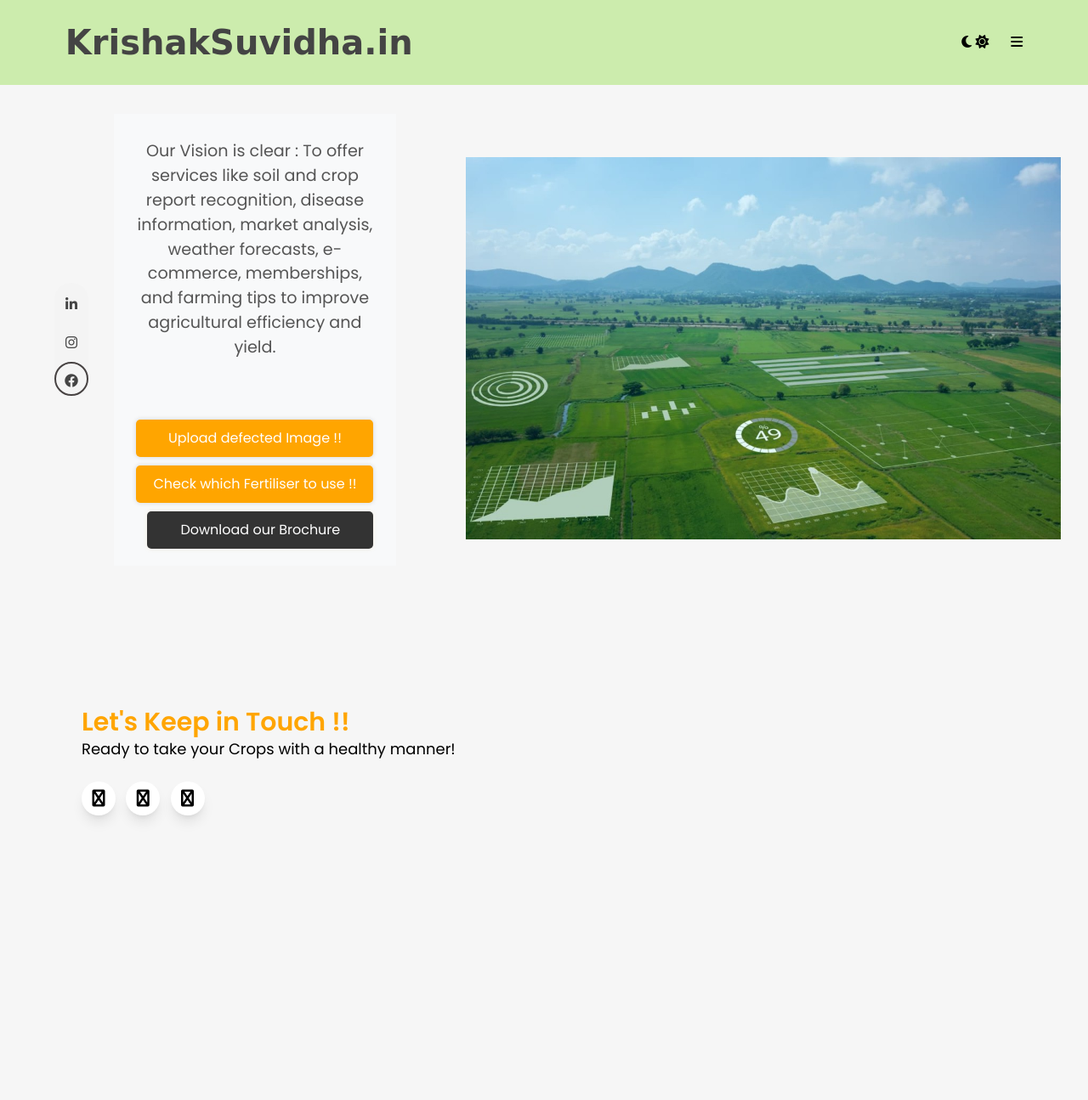
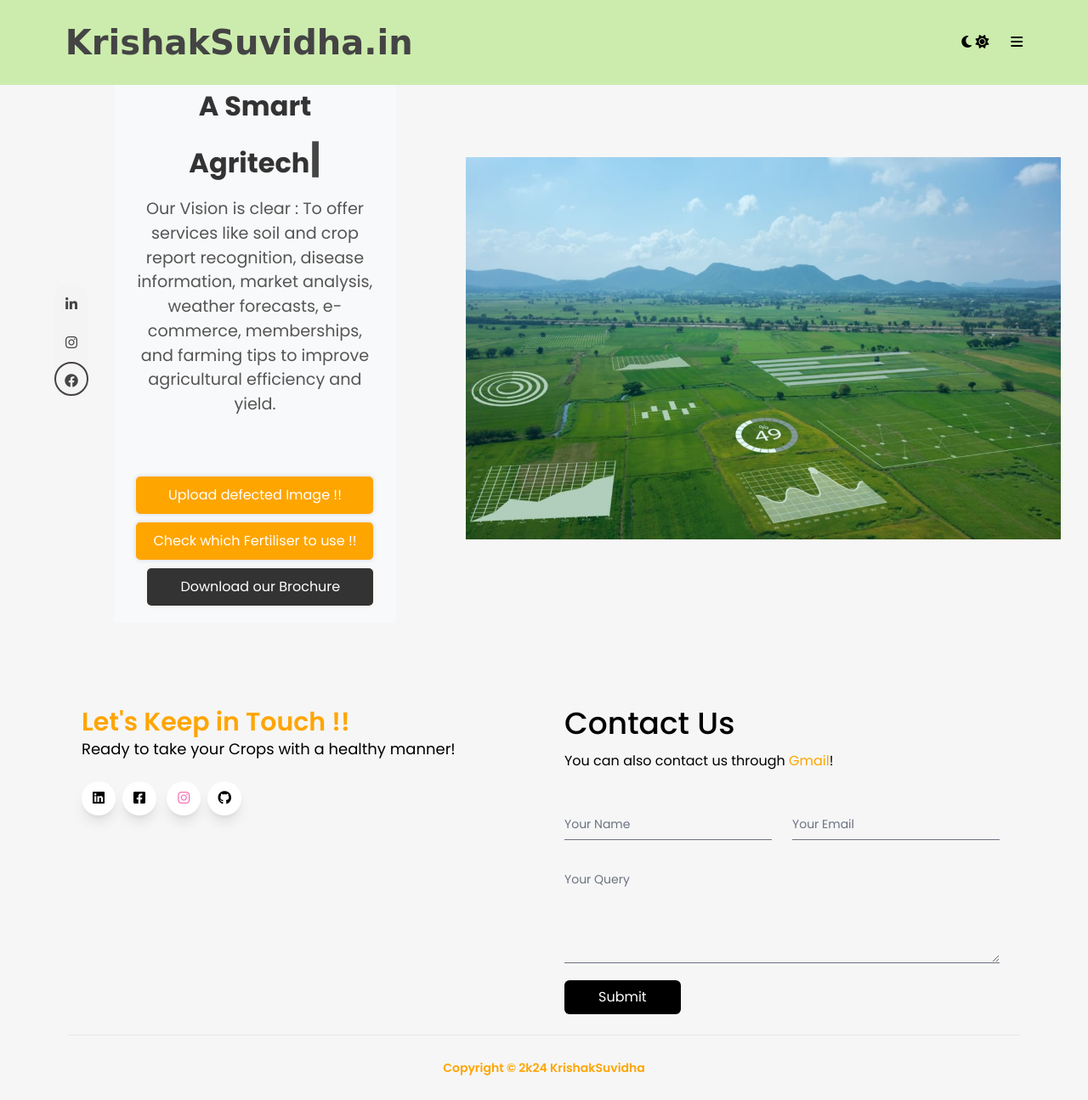
Before and after one commit to Satyam30raj/E-comm, a Flask app: page / in a window 1280 px wide. Shown: the whole page at 85% size. Before the commit the page ends 965 px from the top, so only its background shows below. Run offline with Flask 3, Linux system fonts and the light colour scheme; some libraries are stand-ins or nearby versions; some web fonts are replaced.

Commit message:
home.html

```diff
--- a/templates/home.html
+++ b/templates/home.html
@@ -133,7 +133,7 @@
                             <i class="fa fa-times" onclick="menuClose()"></i>
                         </div>
                         <li class="list">
-                            <a href="index.html" class="link">Home</a>
+                            <a href="home.html" class="link">Home</a>
                         </li>
 
                         <li class="list">
@@ -249,22 +249,101 @@
                     </h5>
 
                     <div class="mt-6 lg:mb-0 mb-6">
-                        <button class="footer-btns bg-white text-lightBlue-400 shadow-lg font-normal h-10 w-10 items-center justify-center align-center rounded-full outline-none focus:outline-none mr-2 hover:bg-[#ffa500] duration-300 curser-pointer">
-                            <a href="https://www.linkedin.com/in/satyam-raj-5a6a92194/" target="_blank" rel="noopener noreferrer" class="text-blueGray-400 text-xl"><i class="fa fa-linkedin-in"></i></a>
+                        <button
+                            class=" footer-btns bg-white text-lightBlue-400 shadow-lg font-normal h-10 w-10 items-center justify-center align-center rounded-full outline-none focus:outline-none mr-2 hover:bg-[#ffa500]  duration-300 curser-pointer  "
+                            type="button"><a href="https://www.linkedin.com/in/satyam-raj-5a6a92194/" target="_blank">
+                                <i class="fab fa-linkedin"></i></a></button><button
+                            class=" footer-btns bg-white text-lightBlue-600 shadow-lg font-normal h-10 w-10 items-center justify-center align-center rounded-full outline-none focus:outline-none mr-2 hover:bg-[#ffa500] duration-300 curser-pointer  "
+                            type="button"> <a
+                                href="https://www.facebook.com/profile.php?id=100017887120021"
+                                target="_blank">
+                                <i class="fab fa-facebook-square"></i>
+                            </a></button> <button
+                            class=" footer-btns bg-white text-pink-400 shadow-lg font-normal h-10 w-10 items-center justify-center align-center rounded-full outline-none focus:outline-none mr-2 hover:bg-[#ffa500]  duration-300 curser-pointer  "
+                            type="button">
+                            <a href="https://www.instagram.com/raj.satyam_/" target="_blank">
+                                <i class="fab fa-instagram"></i> </a> </button><button
+                            class=" footer-btns bg-white  shadow-lg font-normal h-10 w-10 items-center justify-center align-center rounded-full outline-none focus:outline-none mr-2 hover:bg-[#ffa500]  duration-300 curser-pointer   "
+                            type="button">
+                            <a href="https://github.com/Satyam30raj" target="_blank">
+                                <i class="fab fa-github"></i></a>
                         </button>
-                        <button class="footer-btns bg-white text-lightBlue-400 shadow-lg font-normal h-10 w-10 items-center justify-center align-center rounded-full outline-none focus:outline-none mr-2 hover:bg-[#ffa500] duration-300 curser-pointer">
-                            <a href="https://www.instagram.com/raj.satyam_/" target="_blank" rel="noopener noreferrer" class="text-blueGray-400 text-xl"><i class="fa fa-instagram"></i></a>
-                        </button>
-                        <button class="footer-btns bg-white text-lightBlue-400 shadow-lg font-normal h-10 w-10 items-center justify-center align-center rounded-full outline-none focus:outline-none mr-2 hover:bg-[#ffa500] duration-300 curser-pointer">
-                            <a href="https://www.facebook.com/profile.php?id=100017887120021" target="_blank" rel="noopener noreferrer" class="text-blueGray-400 text-xl"><i class="fa fa-facebook"></i></a>
-                        </button>
+                    </div>
+                </div>
+                <br><br>
+                <div class="w-full lg:w-6/12 px-4">
+
+
+                    <div class="mx-auto w-full max-w-lg">
+                        <h1 class="text-4xl font-medium">Contact Us</h1>
+                        <p class="mt-3  ">
+                            You can also contact us through <a href="mailto:rajsatyam3012@gmail.com"
+                                class="text-[#ffa500] hover: curser-pointer ">Gmail</a>!
+                        </p>
+
+                        <form class="mt-10" action="https://getform.io/f/bjjedxjb" method="POST"
+                            enctype="multipart/form-data">
+
+
+                            <input type="hidden" name="access_key" value="YOUR_ACCESS_KEY_HERE" />
+                            <div class="grid gap-6 sm:grid-cols-2">
+                                <div class="relative z-0">
+                                    <input type="text" name="name" required
+                                        class="peer block w-full appearance-none border-0 border-b border-gray-500 bg-transparent py-2.5 px-0 text-sm text-gray-900 focus:border-blue-600 focus:outline-none focus:ring-0"
+                                        placeholder=" " />
+                                    <label
+                                        class="absolute top-3 -z-10 origin-[0] -translate-y-6 scale-75 transform text-sm text-gray-500 duration-300 peer-placeholder-shown:translate-y-0 peer-placeholder-shown:scale-100 peer-focus:left-0 peer-focus:-translate-y-6 peer-focus:scale-75 peer-focus:text-blue-600 peer-focus:dark:text-blue-500">Your
+                                        Name</label>
+                                </div>
+                                <div class="relative z-0">
+                                    <input type="text" name="email" required
+                                        class="peer block w-full appearance-none border-0 border-b border-gray-500 bg-transparent py-2.5 px-0 text-sm text-gray-900 focus:border-blue-600 focus:outline-none focus:ring-0"
+                                        placeholder=" " />
+                                    <label
+                                        class="absolute top-3 -z-10 origin-[0] -translate-y-6 scale-75 transform text-sm text-gray-500 duration-300 peer-placeholder-shown:translate-y-0 peer-placeholder-shown:scale-100 peer-focus:left-0 peer-focus:-translate-y-6 peer-focus:scale-75 peer-focus:text-blue-600 peer-focus:dark:text-blue-500">Your
+                                        Email</label>
+                                </div>
+                                <div class="relative z-0 col-span-2">
+                                    <textarea name="message" rows="5" required
+                                        class="peer block w-full appearance-none border-0 border-b border-gray-500 bg-transparent py-2.5 px-0 text-sm text-gray-900 focus:border-blue-600 focus:outline-none focus:ring-0"
+                                        placeholder=" "></textarea>
+                                    <label
+                                        class="absolute top-3 -z-10 origin-[0] -translate-y-6 scale-75 transform text-sm text-gray-500 duration-300 peer-placeholder-shown:translate-y-0 peer-placeholder-shown:scale-100 peer-focus:left-0 peer-focus:-translate-y-6 peer-focus:scale-75 peer-focus:text-blue-600 peer-focus:dark:text-blue-500">Your
+                                        Query</label>
+                                </div>
+                            </div>
+                            <button type="submit" class="mt-5 rounded-md bg-black px-10 py-2 text-white">Submit</button>
+                        </form>
+                    </div>
+                </div>
+            </div>
+
+            <hr class="my-6 border-blueGray-300">
+
+            <div class="flex flex-wrap items-center md:justify-between justify-center">
+                <div class="w-full md:w-4/12 px-4 mx-auto text-center">
+                    <div class="text-sm text-blueGray-500 font-semibold py-1 text-[#ffa500] ">
+                        Copyright © 2k24 KrishakSuvidha
                     </div>
                 </div>
             </div>
         </div>
+
     </footer>
+    <script src="https://unpkg.com/typed.js@2.0.16/dist/typed.umd.js"></script>
+    <script>
+        // Types JS
+        var typingEffect = new Typed(".multiText", {
+            strings: [ "Krishak Suvidha" , "A Smart Agritech", "Solution."],
+            loop: true,
+            typeSpeed: 50,
+            backSpeed: 60,
+            backDelay: 2000,
+        });
+        // End of typed JS
+    </script>
 
-    <script src="static/Material/js/index.js"></script>
+    <script src="/Material/JS/main.js"></script>
 </body>
 
 </html>
```
